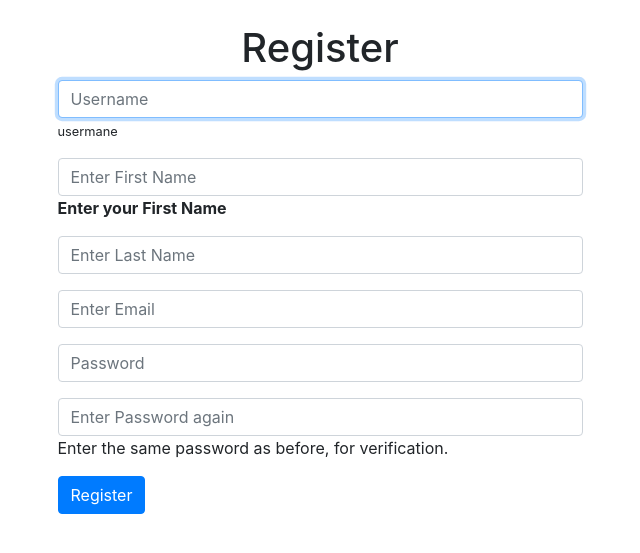
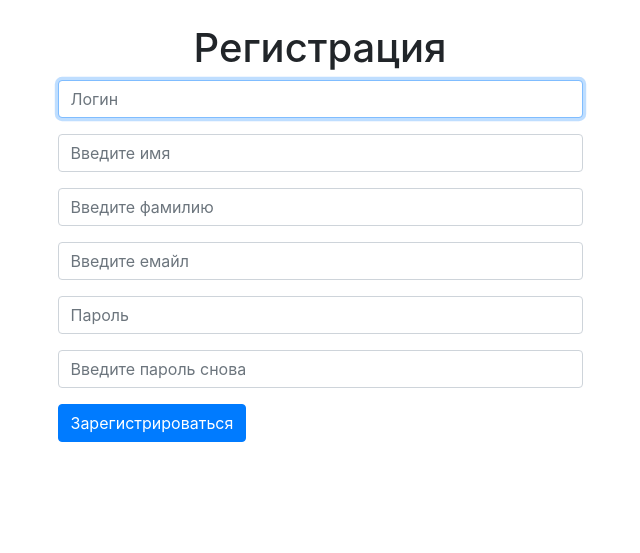
Before and after one commit to painkkiller/startup_club_site, a Django app: page /auth/register in a window 1280 px wide. Shown: the part 56-609 px from the top of the page, without its empty margins (320-960 px from the left). Run offline with Django 3.2, Linux system fonts and the light colour scheme; some libraries are stand-ins or nearby versions.

Commit message:
правки по регистрации и попытка ресета пароля

```diff
--- a/club_site/authenticate/forms.py
+++ b/club_site/authenticate/forms.py
@@ -1,4 +1,4 @@
-from django.contrib.auth.forms import UserCreationForm, UserChangeForm
+from django.contrib.auth.forms import UserCreationForm, UserChangeForm, ReadOnlyPasswordHashField
 from django import forms
 
 from django.contrib.auth import get_user_model
@@ -8,9 +8,14 @@ User = get_user_model()
 
 
 class EditUserForm(UserChangeForm):
-    # password =  forms.CharField(label="", max_length=100, widget=forms.PasswordInput(attrs={'type': 'hidden',}))
+    password = ReadOnlyPasswordHashField(label=(""),
+        help_text=(""))
     first_name =  forms.CharField(label="Имя", max_length=100, widget=forms.TextInput(attrs={'class': 'form-control',}))
     last_name =  forms.CharField(label="Фамилия", max_length=100, widget=forms.TextInput(attrs={'class': 'form-control',}))
+
+    def __init__(self, *args, **kwargs):
+        super().__init__(*args, **kwargs)
+        self.fields['password'].widget.attrs['style'] = 'display: none'
 
     class Meta:
         model = User
@@ -28,9 +33,9 @@ class EditProfileForm(forms.ModelForm):
 
 
 class SignUpForm(UserCreationForm):
-    email = forms.EmailField(label="", widget=forms.TextInput(attrs={'class': 'form-control', 'placeholder': 'Enter Email'}))
-    first_name = forms.CharField(label="", help_text="<strong>Enter your First Name</strong>", max_length=100, widget=forms.TextInput(attrs={'class': 'form-control', 'placeholder': 'Enter First Name'}))
-    last_name = forms.CharField(label="", max_length=100, widget=forms.TextInput(attrs={'class': 'form-control', 'placeholder': 'Enter Last Name'}))
+    email = forms.EmailField(label="", widget=forms.TextInput(attrs={'class': 'form-control', 'placeholder': 'Введите емайл'}))
+    first_name = forms.CharField(label="", max_length=100, widget=forms.TextInput(attrs={'class': 'form-control', 'placeholder': 'Введите имя'}))
+    last_name = forms.CharField(label="", max_length=100, widget=forms.TextInput(attrs={'class': 'form-control', 'placeholder': 'Введите фамилию'}))
 
 
     class Meta:
@@ -41,12 +46,13 @@ class SignUpForm(UserCreationForm):
         super(SignUpForm, self).__init__(*args, **kwargs)
 
         self.fields['username'].widget.attrs['class'] = 'form-control'
-        self.fields['username'].widget.attrs['placeholder'] = 'Username'
+        self.fields['username'].widget.attrs['placeholder'] = 'Логин'
         self.fields['username'].label = ''
-        self.fields['username'].help_text = '<small> usermane </small>'
+        self.fields['username'].help_text = ''
         self.fields['password1'].widget.attrs['class'] = 'form-control'
-        self.fields['password1'].widget.attrs['placeholder'] = 'Password'
+        self.fields['password1'].widget.attrs['placeholder'] = 'Пароль'
         self.fields['password1'].label = ''
         self.fields['password2'].widget.attrs['class'] = 'form-control'
-        self.fields['password2'].widget.attrs['placeholder'] = 'Enter Password again'
+        self.fields['password2'].widget.attrs['placeholder'] = 'Введите пароль снова'
+        self.fields['password2'].help_text = ''
         self.fields['password2'].label = ''
--- a/club_site/authenticate/templates/register.html
+++ b/club_site/authenticate/templates/register.html
@@ -2,7 +2,7 @@
 
 {% block content %}
 <div class="col-md-6 offset-md-3">
-<h1 class="text-center">Register</h1>
+<h1 class="text-center">Регистрация</h1>
 <form method="POST" action="{% url 'register' %}">
         {% csrf_token %}
         {% if form.errors %}
@@ -17,7 +17,7 @@
         </div>
         {% endif %}
         {{ form.as_p }}
-        <button type="submit" class="btn btn-primary">Register</button>
+        <button type="submit" class="btn btn-primary">Зарегистрироваться</button>
 </form>
 </div>
 {% endblock %}
--- a/club_site/authenticate/urls.py
+++ b/club_site/authenticate/urls.py
@@ -1,7 +1,10 @@
-from django.urls import path, re_path
+from django.urls import path, re_path, include
+
 from . import views
 
 urlpatterns = [
+   path('reset/', include('django.contrib.auth.urls')),
+
    path('login', views.login_user, name="login_user"),
    path('logout', views.logout_user, name="logout_user"),
    path('register', views.register_user, name='register'),
--- a/club_site/authenticate/views.py
+++ b/club_site/authenticate/views.py
@@ -2,7 +2,7 @@ from django.http import HttpResponse
 from django.shortcuts import render, redirect
 from django.contrib.auth import authenticate, login, logout
 from django.contrib import messages
-from django.contrib.auth.forms import UserCreationForm, UserChangeForm, PasswordChangeForm
+from django.contrib.auth.forms import UserCreationForm, UserChangeForm
 from django.utils.encoding import force_bytes, force_text
 from django.utils.http import urlsafe_base64_encode, urlsafe_base64_decode
 from django.contrib.sites.shortcuts import get_current_site
@@ -128,3 +128,9 @@ def get_user(request, id):
         print('get_user 2', user, profile, can_edit)
         context = { 'user': user, 'profile': profile, 'can_edit': can_edit }
         return render(request, 'profile.html', context)
+
+def password_reset(request):
+    form = UserForgotPasswordForm(None, request.POST)
+    if request.method == 'POST':
+        if form.is_valid():
+            form.save(from_email='noreply@startup-club.tech')
```
Also changed, not shown: club_site/authenticate/templates/emails/password_reset_email.html (added, +9 -0 lines), club_site/authenticate/templates/login.html (+6 -1 lines), club_site/authenticate/templates/registration/password_reset_complete.html (added, +8 -0 lines), club_site/authenticate/templates/registration/password_reset_confirm.html (added, +21 -0 lines), club_site/authenticate/templates/registration/password_reset_done.html (added, +8 -0 lines), club_site/authenticate/templates/registration/password_reset_form.html (added, +14 -0 lines).
